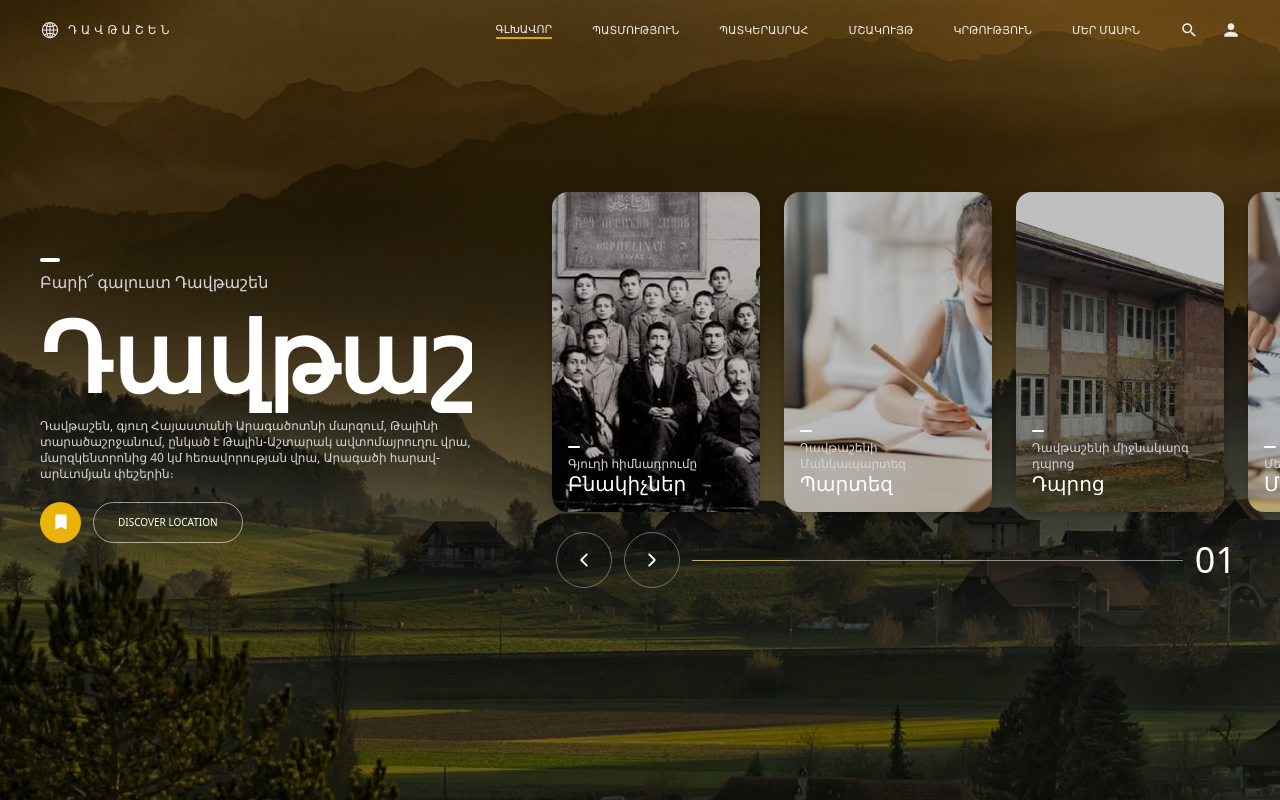
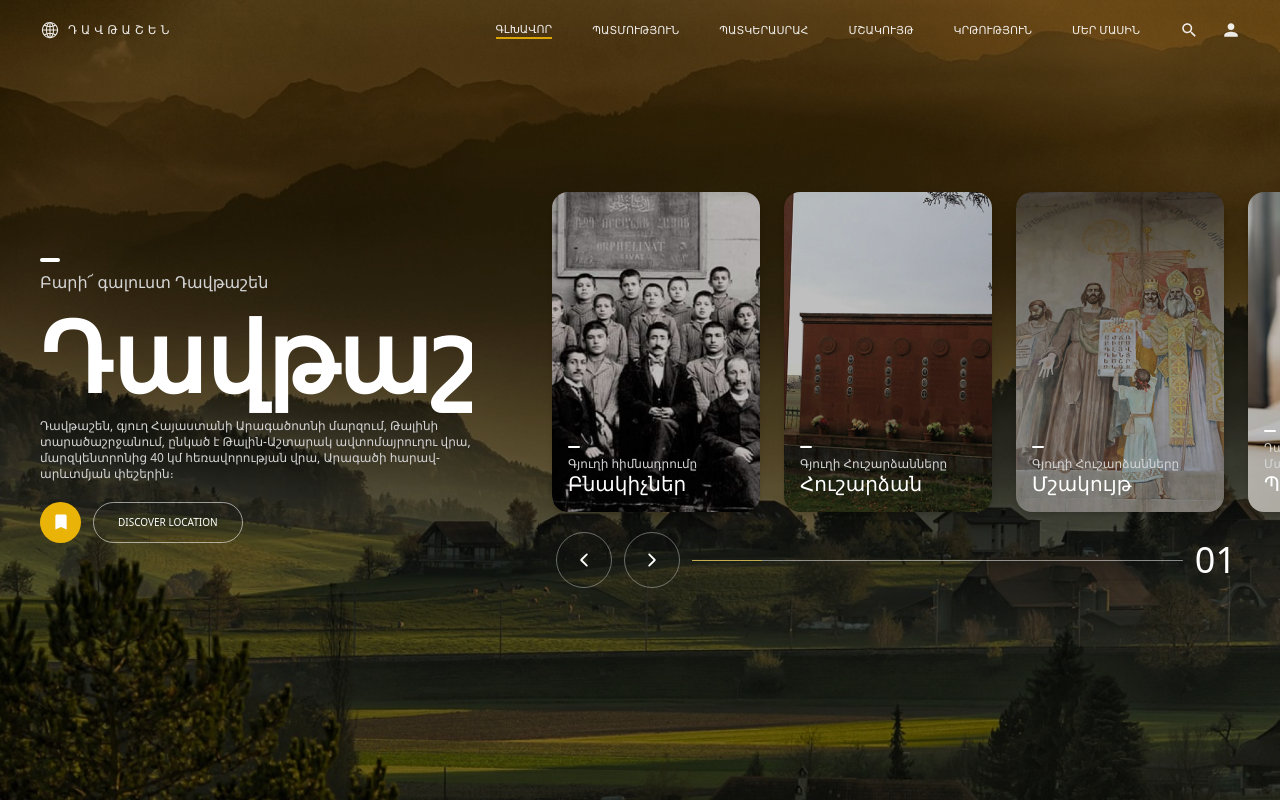
Before and after one commit to Armen-Davtyan/davtashen-lending, a Next.js app: page / in a window 1280 px wide. Built offline with nearby package versions, Linux system fonts and the light colour scheme.

Commit message:
new pages for home page

```diff
--- a/pages/index.tsx
+++ b/pages/index.tsx
@@ -90,6 +90,20 @@ const sliderData = [
     location: "Գյուղի հիմնադրումը",
   },
   {
+    img: "/davtashen-monument.png",
+    title: "Հուշարձան",
+    description:
+      "Երկրորդ աշխարհամարտի զոհվածների հիշատակին նվիրված հուշարձան 1978 թ.",
+    location: "Գյուղի Հուշարձանները",
+  },
+  {
+    img: "/davtashen-monument-club.png",
+    title: "Մշակույթ",
+    description:
+      "Որմնանկար 1983-84թթ նկարիչ՝ Տիգրան Թոքմաջյան",
+    location: "Գյուղի Հուշարձանները",
+  },
+  {
     img: "/davtahsen-mngo.png",
     title: "Պարտեզ",
     description:
```
Also changed, not shown: public/davtashen-monument-club.png (added), public/davtashen-monument.png (added).
